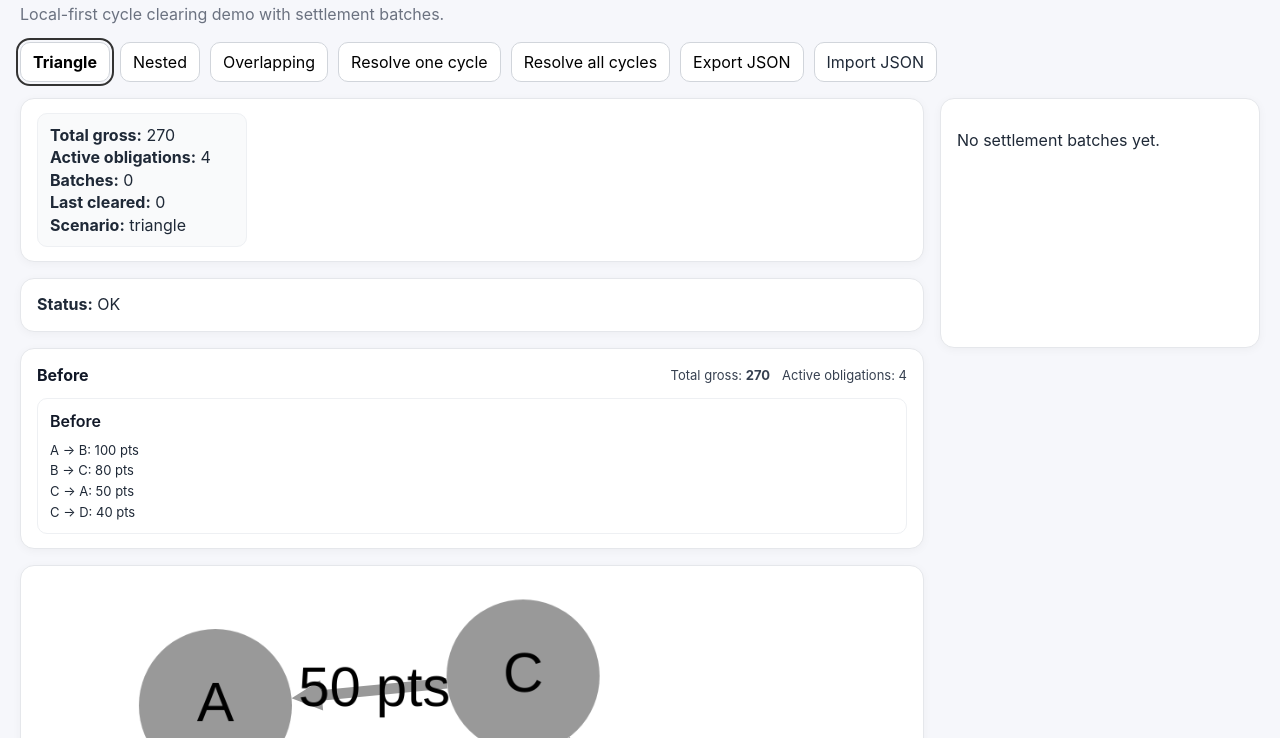
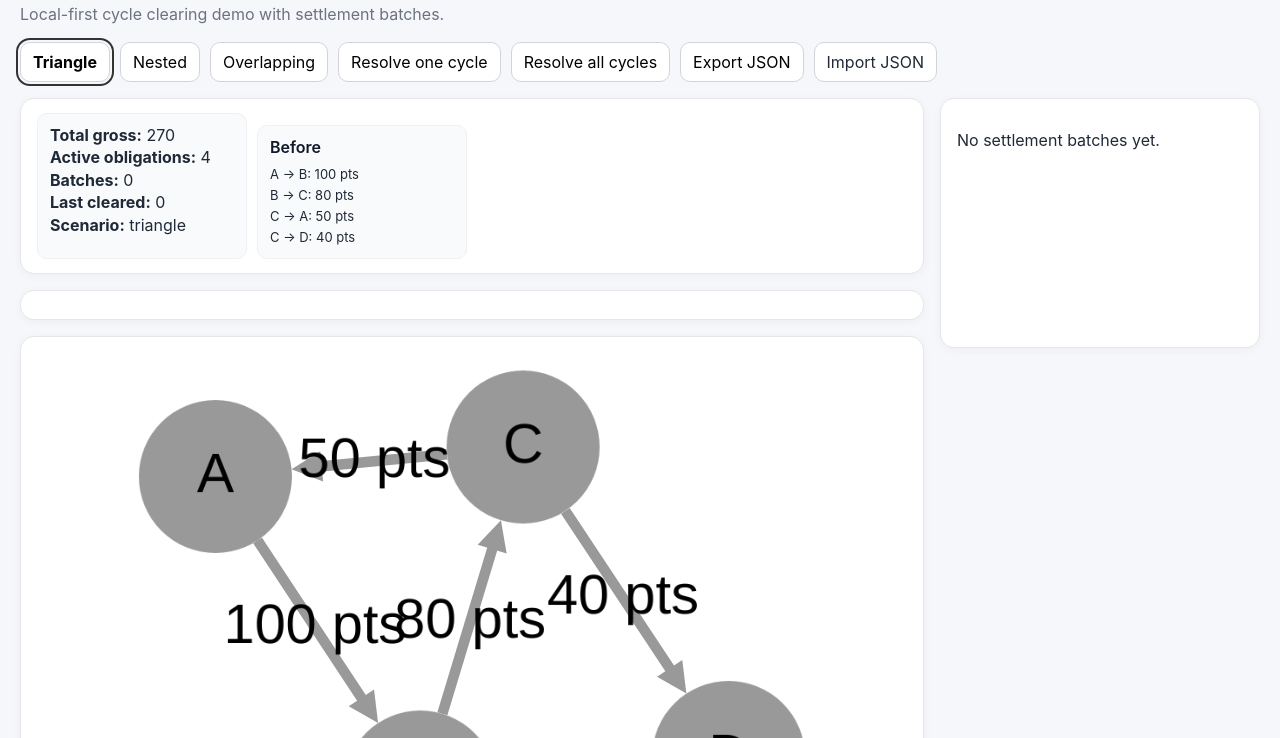
Before and after one commit to mikitsik/cycles-clearing-graph, a website built with Vite: page index.html in a window 1280 px wide. Both pictures are taken after a click on the button "Triangle". Shown: the part 62-800 px from the top of the page. Built offline with nearby package versions, Linux system fonts and the light colour scheme.

Commit message:
Change styles

```diff
--- a/src/styles.css
+++ b/src/styles.css
@@ -234,3 +234,7 @@ button:hover {
   line-height: 1.6;
   white-space: normal;
 }
+
+.metrics-before {
+  margin-top: 12px;
+}
--- a/src/ui.ts
+++ b/src/ui.ts
@@ -213,6 +213,26 @@ export function mountUI(root: HTMLElement, store: AppStore): void {
   const lastBatch = state.batches[state.batches.length - 1];
   const lastCleared = lastBatch ? lastBatch.beforeGross - lastBatch.afterGross : 0;
 
+  let beforeBlock = "";
+
+  if (state.beforeSnapshot && !state.afterSnapshot) {
+    const beforeHtml = state.beforeSnapshot
+      .map(
+        (o) =>
+          `${escapeHtml(o.from)} → ${escapeHtml(o.to)}: ${o.amount} ${escapeHtml(o.unit)}`
+      )
+      .join("<br>");
+
+    beforeBlock = `
+      <div class="metrics-before">
+        <div class="comparison-title">Before</div>
+        <div class="comparison-list">
+          ${beforeHtml}
+        </div>
+      </div>
+    `;
+  }
+
   metricsEl.innerHTML = `
     <div class="metrics-grid">
       <div class="metric-card"><strong>Total gross:</strong> ${totalGross(state.obligations)}</div>
@@ -221,9 +241,17 @@ export function mountUI(root: HTMLElement, store: AppStore): void {
       <div class="metric-card"><strong>Last cleared:</strong> ${lastCleared}</div>
       <div class="metric-card"><strong>Scenario:</strong> ${activeScenario}</div>
     </div>
+
+    ${beforeBlock}
   `;
 
-  errorEl.innerHTML = `<strong>Status:</strong> ${escapeHtml(state.lastError ?? "OK")}`;
+  if (state.lastError) {
+    errorEl.innerHTML = `<strong>Error:</strong> ${escapeHtml(state.lastError)}`;
+    errorEl.style.display = "block";
+  } else {
+    errorEl.innerHTML = "";
+    errorEl.style.display = "none";
+  }
 
   if (state.beforeSnapshot && state.afterSnapshot) {
     const beforeGross = totalGross(state.beforeSnapshot);
@@ -266,33 +294,7 @@ export function mountUI(root: HTMLElement, store: AppStore): void {
       </div>
     `;
   } else if (state.beforeSnapshot) {
-    const beforeGross = totalGross(state.beforeSnapshot);
-    const beforeCount = state.beforeSnapshot.length;
-    const beforeHtml = state.beforeSnapshot
-      .map(
-        (o) =>
-          `${escapeHtml(o.from)} → ${escapeHtml(o.to)}: ${o.amount} ${escapeHtml(o.unit)}`
-      )
-      .join("<br>");
-
-    comparisonEl.innerHTML = `
-      <div class="comparison-header">
-        <strong>Before</strong>
-        <div class="comparison-stats">
-          <span>Total gross: <b>${beforeGross}</b></span>
-          <span>Active obligations: ${beforeCount}</span>
-        </div>
-      </div>
-
-      <div class="comparison-grid">
-        <div class="comparison-col" style="grid-column: 1 / -1;">
-          <div class="comparison-title">Before</div>
-          <div class="comparison-list">
-            ${beforeHtml}
-          </div>
-        </div>
-      </div>
-    `;
+    comparisonEl.innerHTML = "";
   } else {
     comparisonEl.innerHTML = `
       <div><strong>Before / After</strong></div>
```
